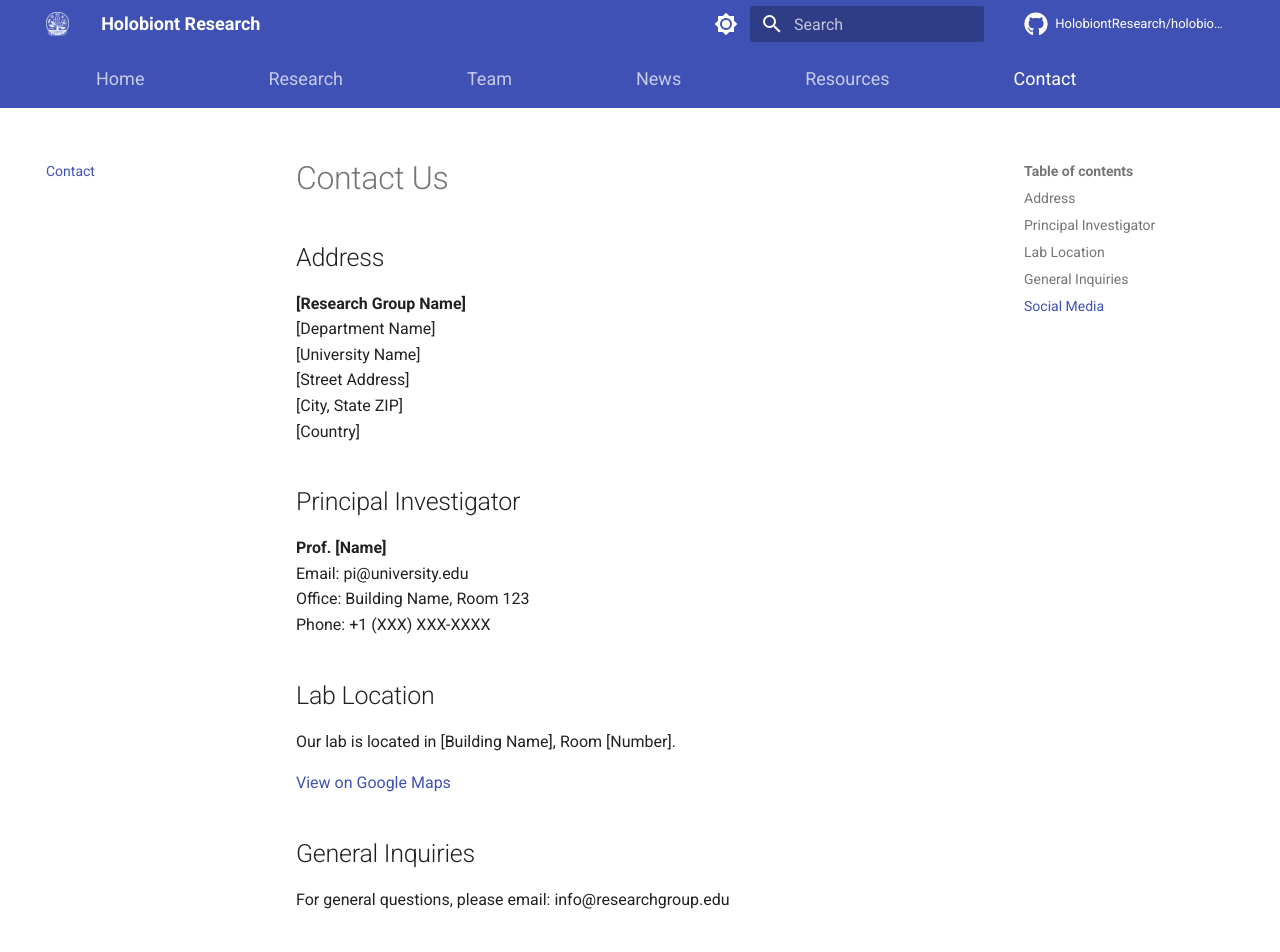
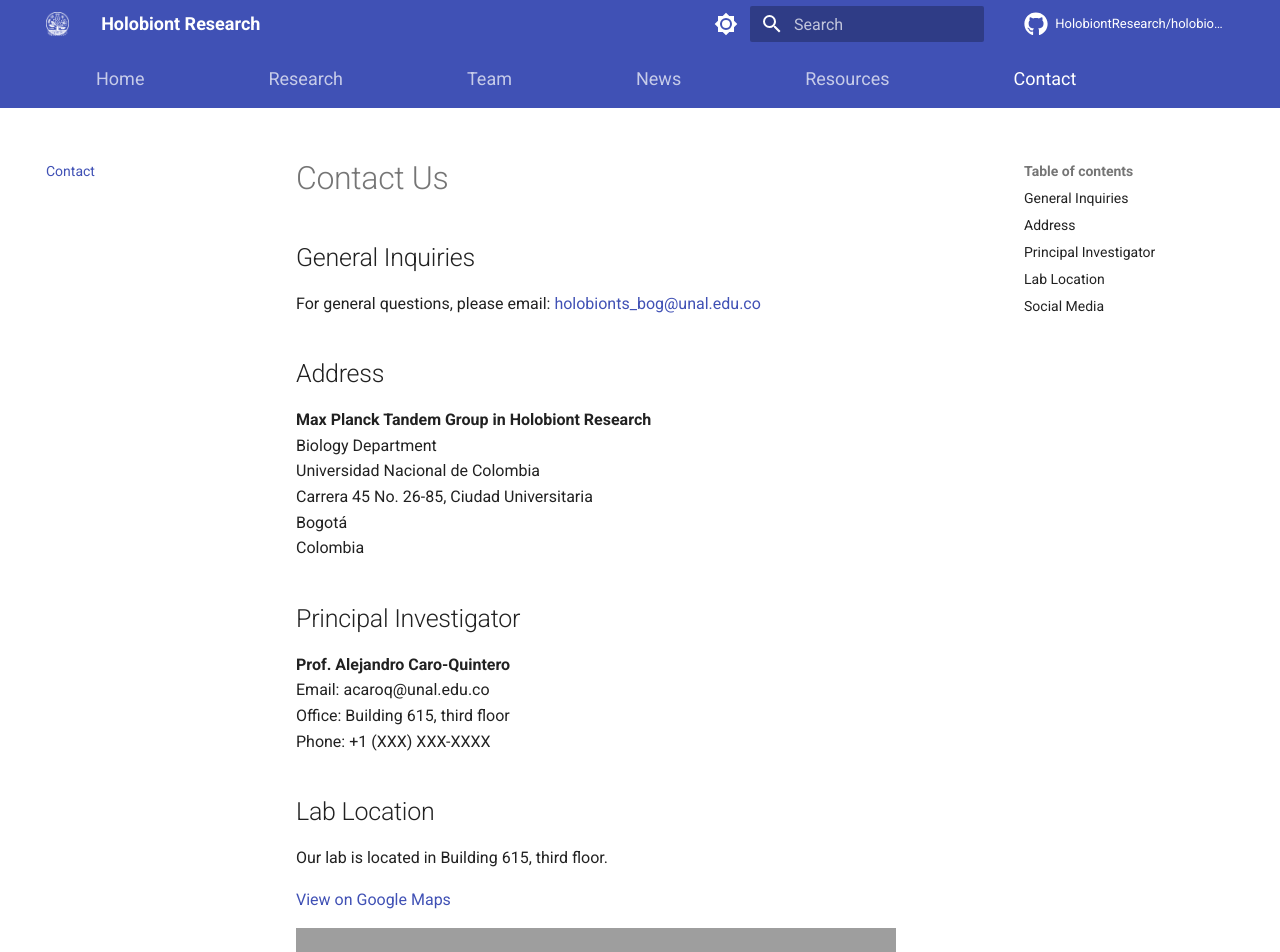
Before and after one commit to HolobiontResearch/holobionts-website, an MkDocs documentation site: the page built from docs/contact.md, in a window 1280 px wide and 1400 px high. Shown: the top 952 px of the window. Built offline with MkDocs 1.6.1 and Material for MkDocs 9.7.7, drawn with Linux system fonts in a browser that asks for light colours; comment, search, counter and statistics services are not loaded; some of the changed text lies outside the part shown; grey boxes are pictures that could not be loaded.

Commit message:
Add contact information

```diff
--- a/docs/contact.md
+++ b/docs/contact.md
@@ -1,33 +1,35 @@
 # Contact Us
+
+## General Inquiries
+
+For general questions, please email: [holobionts_bog@unal.edu.co](mailto:holobionts_bog@unal.edu.co)
 
 ## Address
 
-**[Research Group Name]**
-[Department Name]
-[University Name]
-[Street Address]
-[City, State ZIP]
-[Country]
+**Max Planck Tandem Group in Holobiont Research**
+Biology Department
+Universidad Nacional de Colombia
+Carrera 45 No. 26-85, Ciudad Universitaria
+Bogotá
+Colombia
 
 ## Principal Investigator
 
-**Prof. [Name]**
-Email: pi@university.edu
-Office: Building Name, Room 123
+**Prof. Alejandro Caro-Quintero**
+Email: acaroq@unal.edu.co
+Office: Building 615, third floor
 Phone: +1 (XXX) XXX-XXXX
 
 ## Lab Location
 
-Our lab is located in [Building Name], Room [Number].
+Our lab is located in Building 615, third floor.
 
-[View on Google Maps](#)
+[View on Google Maps](https://maps.app.goo.gl/ovDHQgcaatcBUJf77)
 
-## General Inquiries
-
-For general questions, please email: info@researchgroup.edu
+<iframe src="https://www.google.com/maps/embed?pb=!1m18!1m12!1m3!1d3976.748150303738!2d-74.08138315655333!3d4.638956694730173!2m3!1f0!2f0!3f0!3m2!1i1024!2i768!4f13.1!3m3!1m2!1s0x8e3f9bcd9e4d0559%3A0x84886109f5dc94d6!2s615%20-%20Laboratorio%20de%20Qu%C3%ADmica%20e%20Ingeominas!5e0!3m2!1ses!2sco!4v1768705963549!5m2!1ses!2sco" width="600" height="450" style="border:0;" allowfullscreen="" loading="lazy" referrerpolicy="no-referrer-when-downgrade"></iframe>
 
 ## Social Media
 
 Follow us for the latest updates:
 
-- GitHub: [github.com/yourgroup](https://github.com/yourgroup)
+- :fontawesome-brands-github: [github.com/HolobiontResearch](https://github.com/HolobiontResearch)
```
